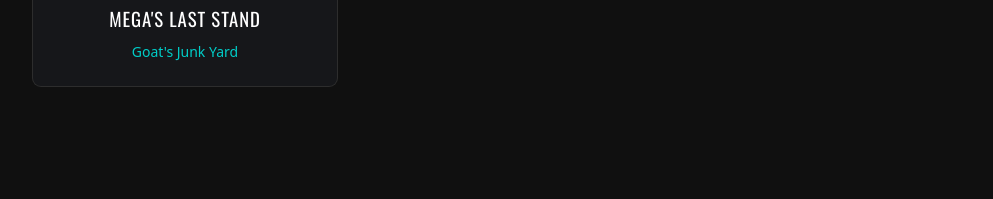
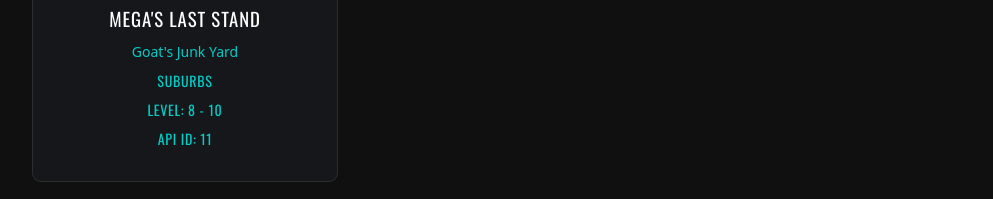
Before and after one commit to hichemfantar/dex-labs-leaderboards, a React (Create React App) app: page / in a window 1280 px wide. Shown: the part 464-663 px from the top of the page, without its empty margins (143-1136 px from the left). Built offline with nearby package versions, Linux system fonts and the light colour scheme; no server answers; a web font is replaced by a local one.

Commit message:
more locations info added

```diff
--- a/src/components/SideBar.jsx
+++ b/src/components/SideBar.jsx
@@ -43,11 +43,24 @@ export default function SideBar(props) {
 						<div className="u-text-small u-text--medium u-mb--16">
 							Active Location
 						</div>
-						<img className="c-location-image" src={activeLocation?.image} />
+						<img
+							className="c-location-image"
+							src={activeLocation?.image}
+							alt="active location"
+						/>
 						<h3 className="u-mt--16">{activeLocation?.name}</h3>
 						<span className="u-text--teal u-text--small">
 							{activeLocation?.areaName}
 						</span>
+						<h4 className="u-text--teal u-text--small">
+							{activeLocation?.time}
+						</h4>
+						<h4 className="u-text--teal u-text--small">
+							Level: {activeLocation?.minLevel} - {activeLocation?.maxLevel}
+						</h4>
+						<h4 className="u-text--teal u-text--small">
+							API ID: {activeLocation?.EP_ID}
+						</h4>
 					</div>
 				</div>
 			</div>
--- a/src/components/locationData.js
+++ b/src/components/locationData.js
@@ -34,7 +34,7 @@ import location33 from "assets/images/locations/ep_big_33.png";
 const locations = [
 	{
 		name: "KND Training Area",
-		areaName: "Sector V",
+		areaName: "Sector V (F)",
 		time: "Future",
 		minLevel: "2",
 		maxLevel: "4",
@@ -43,7 +43,7 @@ const locations = [
 	},
 	{
 		name: "Pokey Oaks Junior High",
-		areaName: "Pokey Oaks North",
+		areaName: "Pokey Oaks North (F)",
 		time: "Future",
 		minLevel: "2",
 		maxLevel: "4",
@@ -52,7 +52,7 @@ const locations = [
 	},
 	{
 		name: "Mandark's House",
-		areaName: "Genius Grove",
+		areaName: "Genius Grove (F)",
 		time: "Future",
 		minLevel: "2",
 		maxLevel: "4",
@@ -61,7 +61,7 @@ const locations = [
 	},
 	{
 		name: "Delightful Developments",
-		areaName: "Peach Creek Estates",
+		areaName: "Peach Creek Estates (F)",
 		time: "Future",
 		minLevel: "2",
 		maxLevel: "4",
@@ -70,7 +70,7 @@ const locations = [
 	},
 	{
 		name: "Mega's Last Stand",
-		areaName: "Goat's Junk Yard",
+		areaName: "Goat's Junk Yard (F)",
 		time: "Future",
 		minLevel: "2",
 		maxLevel: "4",
```
